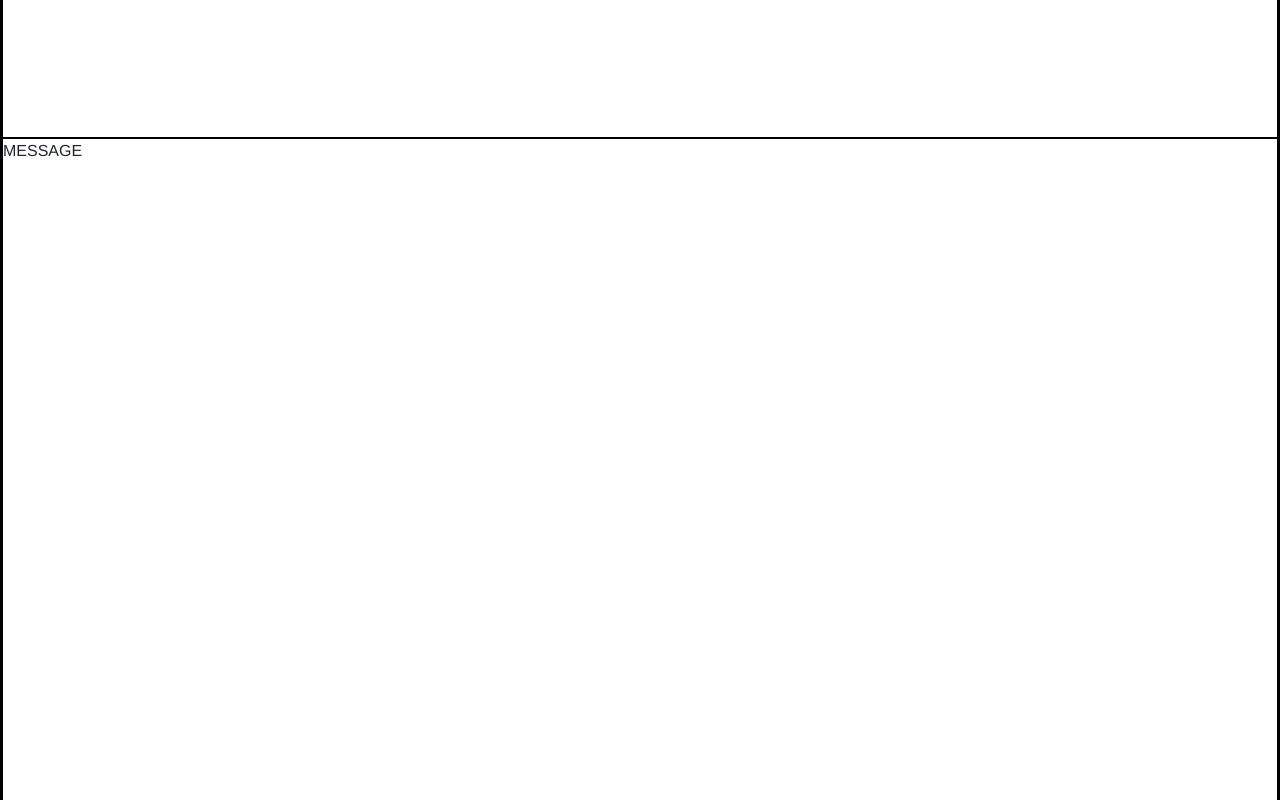
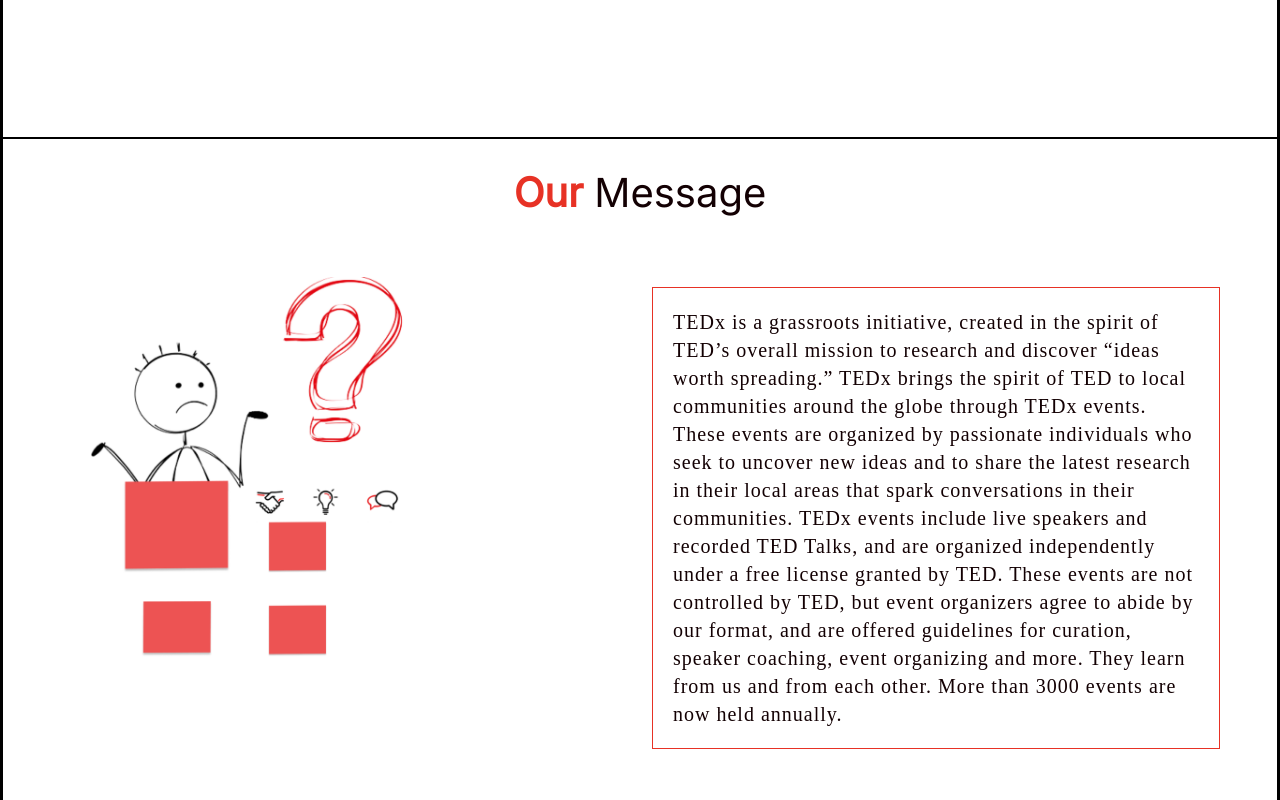
Before and after one commit to TEDxVITBhopal/tedxvitbhopal, a React (Create React App) app: page / in a window 1280 px wide. Shown: the part 760-1560 px from the top of the page. Built offline with nearby package versions, Linux system fonts and the light colour scheme.

Commit message:
Our-Message added

```diff
--- /dev/null
+++ b/src/components/OurMessage.css
@@ -0,0 +1,89 @@
+.container {
+    max-width: 1200px;
+    margin: 0 auto;
+    padding: 0 20px;
+    box-sizing: border-box;
+  }
+
+  .center {
+    text-align: center;
+    white-space: nowrap;
+    margin-top: 30px;
+  }
+
+  .red {
+    font-family: "Inter";
+    font-style: normal;
+    font-weight: 800;
+    font-size: 40px;
+    line-height: 48px;
+    color: #e73225;
+  }
+
+  .black {
+    font-family: "Inter";
+    font-style: normal;
+    font-weight: 400;
+    font-size: 40px;
+    line-height: 48px;
+    color: #130003;
+  }
+
+  .content-container {
+    display: flex;
+    flex-direction: row;
+    justify-content: flex-start;
+    align-items: center;
+    margin-top: 60px;
+  }
+
+  .image-container {
+    margin-right: 30px;
+  }
+
+  .question-mark {
+    width: 100%;
+    max-width: 606px;
+    height: auto;
+  }
+
+  .content1 {
+    width: 100%;
+    max-width: 568px;
+    height: auto;
+    padding: 20px;
+    border: 1px solid #e73225;
+    font-family: "Jaldi";
+    font-style: normal;
+    font-weight: 400;
+    font-size: 20px;
+    line-height: 28px;
+    display: flex;
+    align-items: center;
+    letter-spacing: 0.05em;
+    color: #130003;
+    box-sizing: border-box;
+    margin-top: -80px;
+  }
+
+  @media only screen and (max-width: 768px) {
+    .content-container {
+      flex-direction: column;
+      align-items: center;
+      margin-top: 40px;
+    }
+
+    .image-container {
+      margin-right: 0;
+      margin-bottom: 30px;
+    }
+
+    .question-mark {
+      max-width: 100%;
+    }
+
+    .content1 {
+      max-width: 100%;
+      margin-top: 20px;
+    }
+  }
--- /dev/null
+++ b/src/components/OurMessage.jsx
@@ -0,0 +1,35 @@
+import React from "react";
+import "./OurMessage.css";
+import questionMark from "../resources/Question-mark.png";
+
+function OurMessage() {
+  return (
+    <div className="container">
+      <div className="center">
+        <span className="red">Our </span>
+        <span className="black">Message</span>
+      </div>
+      <div className="content-container">
+        <div className="image-container">
+          <img className="question-mark" src={questionMark} alt="" />
+        </div>
+        <div className="content1">
+          TEDx is a grassroots initiative, created in the spirit of TED’s overall
+          mission to research and discover “ideas worth spreading.” TEDx brings
+          the spirit of TED to local communities around the globe through TEDx
+          events. These events are organized by passionate individuals who seek to
+          uncover new ideas and to share the latest research in their local areas
+          that spark conversations in their communities. TEDx events include live
+          speakers and recorded TED Talks, and are organized independently under a
+          free license granted by TED. These events are not controlled by TED, but
+          event organizers agree to abide by our format, and are offered
+          guidelines for curation, speaker coaching, event organizing and more.
+          They learn from us and from each other. More than 3000 events are now
+          held annually.
+        </div>
+      </div>
+    </div>
+  );
+}
+
+export default OurMessage;
--- a/src/containers/Home.jsx
+++ b/src/containers/Home.jsx
@@ -1,4 +1,5 @@
 import FindUs from "../components/FindUs"
+import OurMessage from "../components/OurMessage"
 
 const Home = () => {
     return(
@@ -7,7 +8,8 @@
                 WELCOME
             </section>
             <section className="dp-div" id="our-message">
-                MESSAGE
+                <OurMessage/>
+
             </section>
             <section className="dp-div" id="find-us">
                 <FindUs/>
```
Also changed, not shown: src/resources/Question-mark.png (added).
